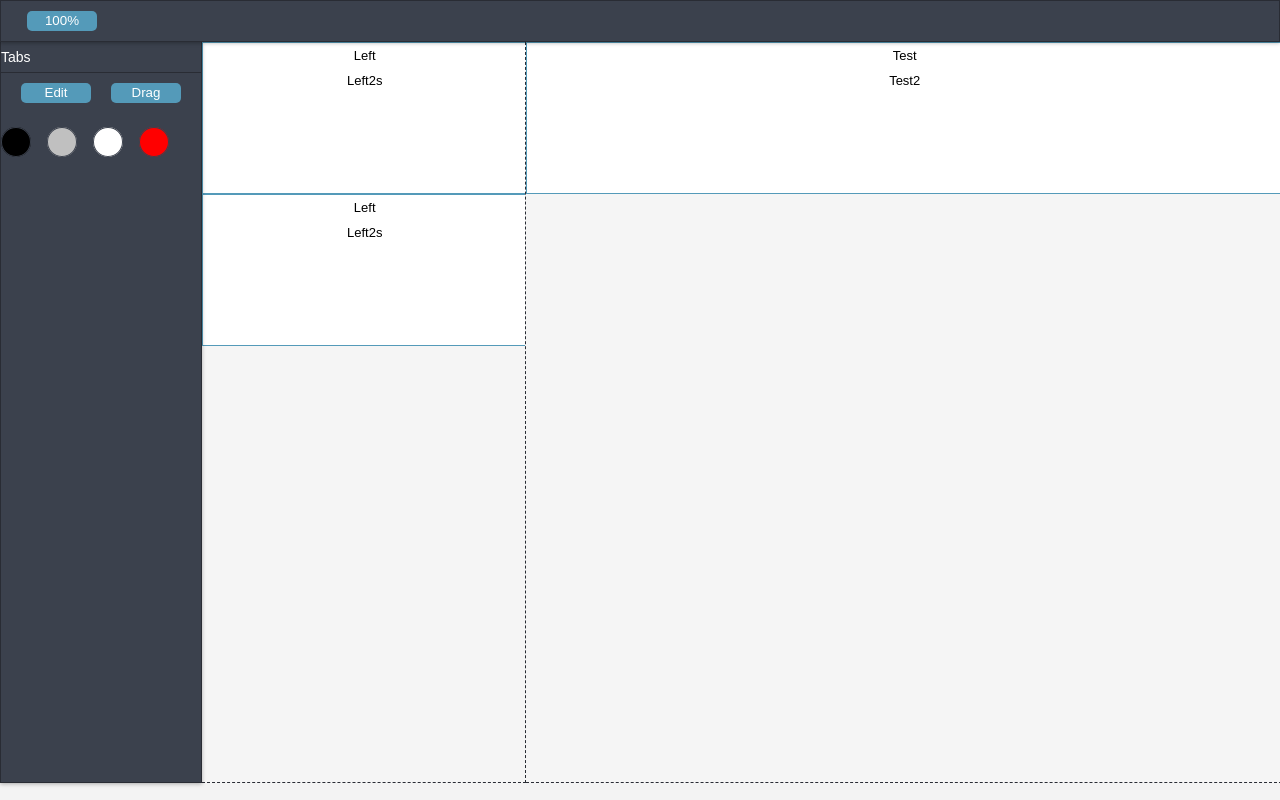
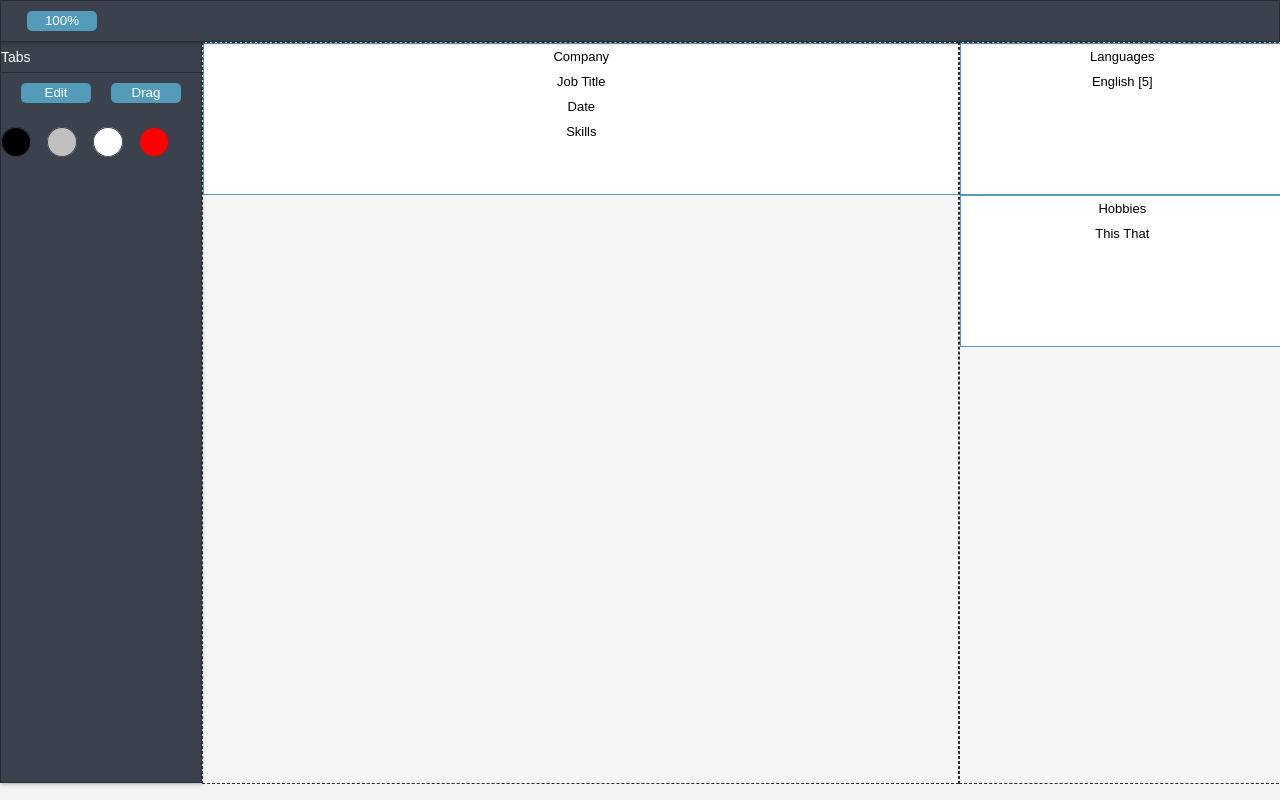
Before and after one commit to FStriewski/Cv-builder, a React (Create React App) app: page / in a window 1280 px wide. Built offline with nearby package versions, Linux system fonts and the light colour scheme.

Commit message:
Update Layout, mock data

```diff
--- a/src/App.tsx
+++ b/src/App.tsx
@@ -7,110 +7,8 @@ import { CVState } from './data/Cvdata';
 import { ModeState } from './data/Mode';
 import { App as StyledApp } from './styles/App';
 import './styles/index';
-import { ICV, Position } from './types';
 import SelectionState, { SelectionStateProvider } from './lib/Selection';
-
-const DEFAULT_COLOR = '#000000';
-
-// Shall be provided by API
-const initialState: ICV = {
-  header: {
-    email: 'email',
-    firstName: 'first',
-    phone: 'phone',
-    secondName: 'second'
-  },
-  id: 'cv',
-  nodes: [
-    {
-      col: Position.LEFT,
-      id: 'N1',
-      paragraphs: [
-        {
-          content: 'Left',
-          height: 100,
-          id: 'N1P1',
-          left: 0,
-          name: 'eee',
-          style: {
-            color: DEFAULT_COLOR
-          },
-          top: 0,
-          width: 200
-        },
-        {
-          content: 'Left2s',
-          height: 100,
-          id: 'N1P2',
-          left: 0,
-          name: 'fff',
-          style: { color: DEFAULT_COLOR },
-          top: 0,
-          width: 200
-        }
-      ],
-      x: 0,
-      y: 400
-    },
-    {
-      col: Position.LEFT,
-      id: 'N2',
-      paragraphs: [
-        {
-          content: 'Left',
-          height: 100,
-          id: 'N2P1',
-          left: 0,
-          name: 'eee',
-          style: { color: DEFAULT_COLOR },
-          top: 0,
-          width: 200
-        },
-        {
-          content: 'Left2s',
-          height: 100,
-          id: 'N2P2',
-          left: 0,
-          name: 'fff',
-          style: { color: DEFAULT_COLOR },
-          top: 0,
-          width: 200
-        }
-      ],
-      x: 0,
-      y: 0
-    },
-
-    {
-      col: Position.RIGHT,
-      id: 'N3',
-      paragraphs: [
-        {
-          content: 'Test',
-          height: 100,
-          id: 'N3P1',
-          left: 0,
-          name: 'eee',
-          style: { color: DEFAULT_COLOR },
-          top: 0,
-          width: 200
-        },
-        {
-          content: 'Test2',
-          height: 100,
-          id: 'N3P2',
-          left: 0,
-          name: 'fff',
-          style: { color: DEFAULT_COLOR },
-          top: 0,
-          width: 200
-        }
-      ],
-      x: 0,
-      y: 0
-    }
-  ]
-};
+import { initialState } from './data/initialData';
 
 class App extends React.Component {
   public render() {
--- a/src/components/mainstage/MainStage.tsx
+++ b/src/components/mainstage/MainStage.tsx
@@ -58,8 +58,8 @@ const MainStage = (props) => (
           <ZoomState>
             {({zoomValue}) => (
               <StyledMainStage zoom={zoomValue}>
-                <Col1>{sortNodes(nodes, Position.LEFT, paragraphs)}</Col1>
-                <Col2>{sortNodes(nodes, Position.RIGHT, paragraphs)}</Col2>
+                <Col2>{sortNodes(nodes, Position.SIDE, paragraphs)}</Col2>
+                <Col1>{sortNodes(nodes, Position.MAIN, paragraphs)}</Col1>
               </StyledMainStage>
             )}
           </ZoomState>
--- /dev/null
+++ b/src/data/initialData.ts
@@ -0,0 +1,124 @@
+import { ICV, Position } from '../types';
+
+const DEFAULT_COLOR = '#000000';
+
+// Shall be provided by API
+
+export const initialState: ICV = {
+  header: {
+    email: 'email',
+    firstName: 'first',
+    phone: 'phone',
+    secondName: 'second'
+  },
+  id: 'cv',
+  nodes: [
+    {
+      col: Position.MAIN,
+      id: 'N1',
+      paragraphs: [
+        {
+          content: 'Languages',
+          height: 100,
+          id: 'N1P1',
+          left: 0,
+          name: 'Header',
+          style: {
+            color: DEFAULT_COLOR
+          },
+          top: 0,
+          width: 200
+        },
+        {
+          content: 'English [5]',
+          height: 100,
+          id: 'N1P2',
+          left: 0,
+          name: 'Stuff',
+          style: { color: DEFAULT_COLOR },
+          top: 0,
+          width: 200
+        }
+      ],
+      x: 0,
+      y: 400
+    },
+    {
+      col: Position.MAIN,
+      id: 'N2',
+      paragraphs: [
+        {
+          content: 'Hobbies',
+          height: 100,
+          id: 'Header',
+          left: 0,
+          name: 'Header',
+          style: { color: DEFAULT_COLOR },
+          top: 0,
+          width: 200
+        },
+        {
+          content: 'This That',
+          height: 100,
+          id: 'N2P2',
+          left: 0,
+          name: 'Stuff',
+          style: { color: DEFAULT_COLOR },
+          top: 0,
+          width: 200
+        }
+      ],
+      x: 0,
+      y: 0
+    },
+
+    {
+      col: Position.SIDE,
+      id: 'N3',
+      paragraphs: [
+        {
+          content: 'Company',
+          height: 100,
+          id: 'N3P1',
+          left: 0,
+          name: 'eee',
+          style: { color: DEFAULT_COLOR },
+          top: 0,
+          width: 200
+        },
+        {
+          content: 'Job Title',
+          height: 100,
+          id: 'N3P2',
+          left: 0,
+          name: 'fff',
+          style: { color: DEFAULT_COLOR },
+          top: 0,
+          width: 200
+        },
+        {
+          content: 'Date',
+          height: 100,
+          id: 'N3P3',
+          left: 0,
+          name: 'fff',
+          style: { color: DEFAULT_COLOR },
+          top: 0,
+          width: 200
+        },
+        {
+          content: 'Skills',
+          height: 300,
+          id: 'N3P4',
+          left: 0,
+          name: 'fff',
+          style: { color: DEFAULT_COLOR },
+          top: 0,
+          width: 200
+        },
+      ],
+      x: 0,
+      y: 0
+    }
+  ]
+};
--- a/src/styles/Columns.ts
+++ b/src/styles/Columns.ts
@@ -19,6 +19,5 @@ export const Column = styled<
   overflow: hidden;
   border: 1px dashed ${SCHEMA_1.COLOR_2};
   background-color: #f5f5f5;
-  border-left: none;
-  border-top: none;
+
 `;
--- a/src/types.ts
+++ b/src/types.ts
@@ -1,8 +1,8 @@
 export type ID = string;
 
 export enum Position {
-  LEFT,
-  RIGHT
+  SIDE,
+  MAIN
 }
 
 export enum Mode {
```
